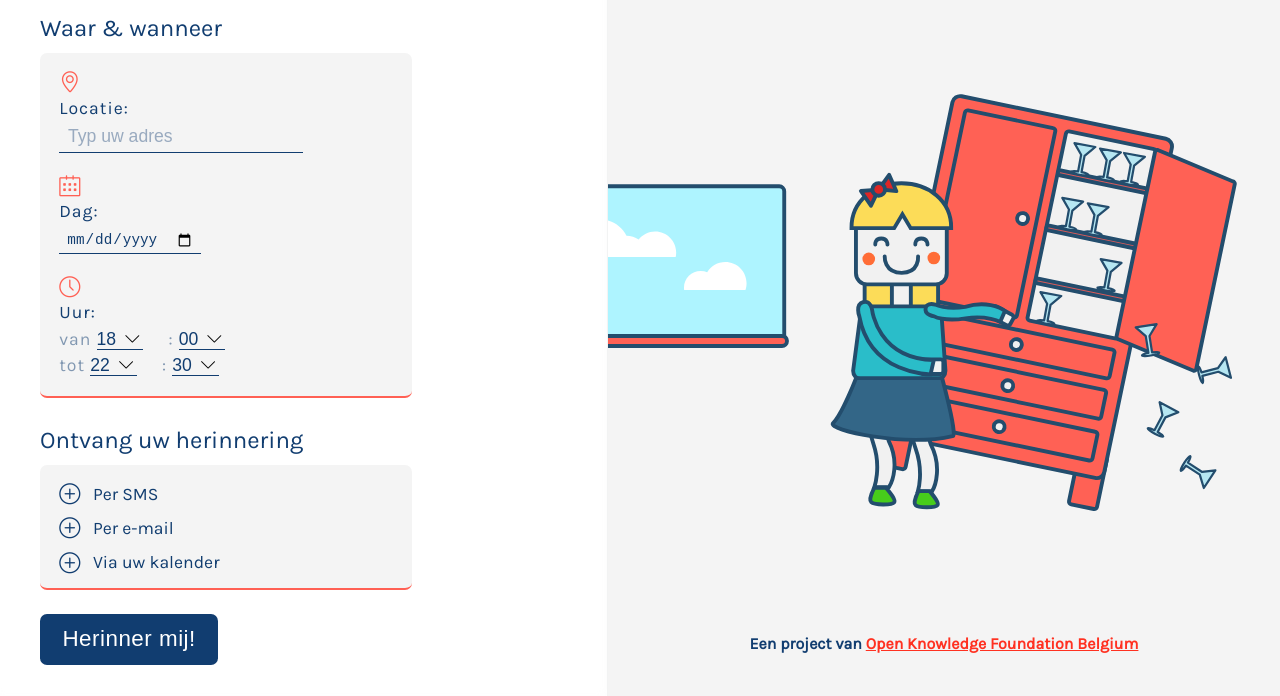
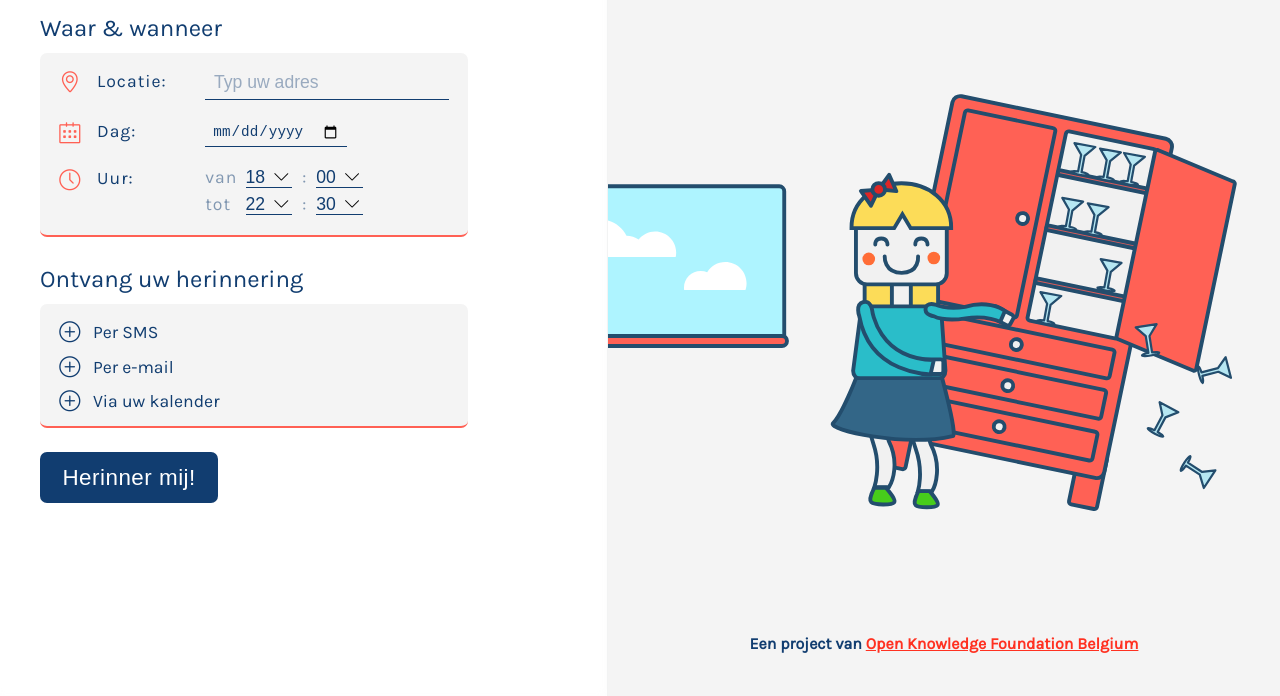
Before and after one commit to osoc16/kleinpas, a website: page index.html in a window 1280 px wide. Shown: the part 104-800 px from the top of the page. Drawn offline with nearby package versions, Linux system fonts and the light colour scheme; files that its build step writes are made by us from their sources.

Commit message:
Rectify layout

```diff
--- a/assets/scss/_objects.form.scss
+++ b/assets/scss/_objects.form.scss
@@ -27,7 +27,7 @@
     color: $primary-red;
 }
 
-.date-time > * {
+.date-time * {
     display: inline-block;
 }
 
```
